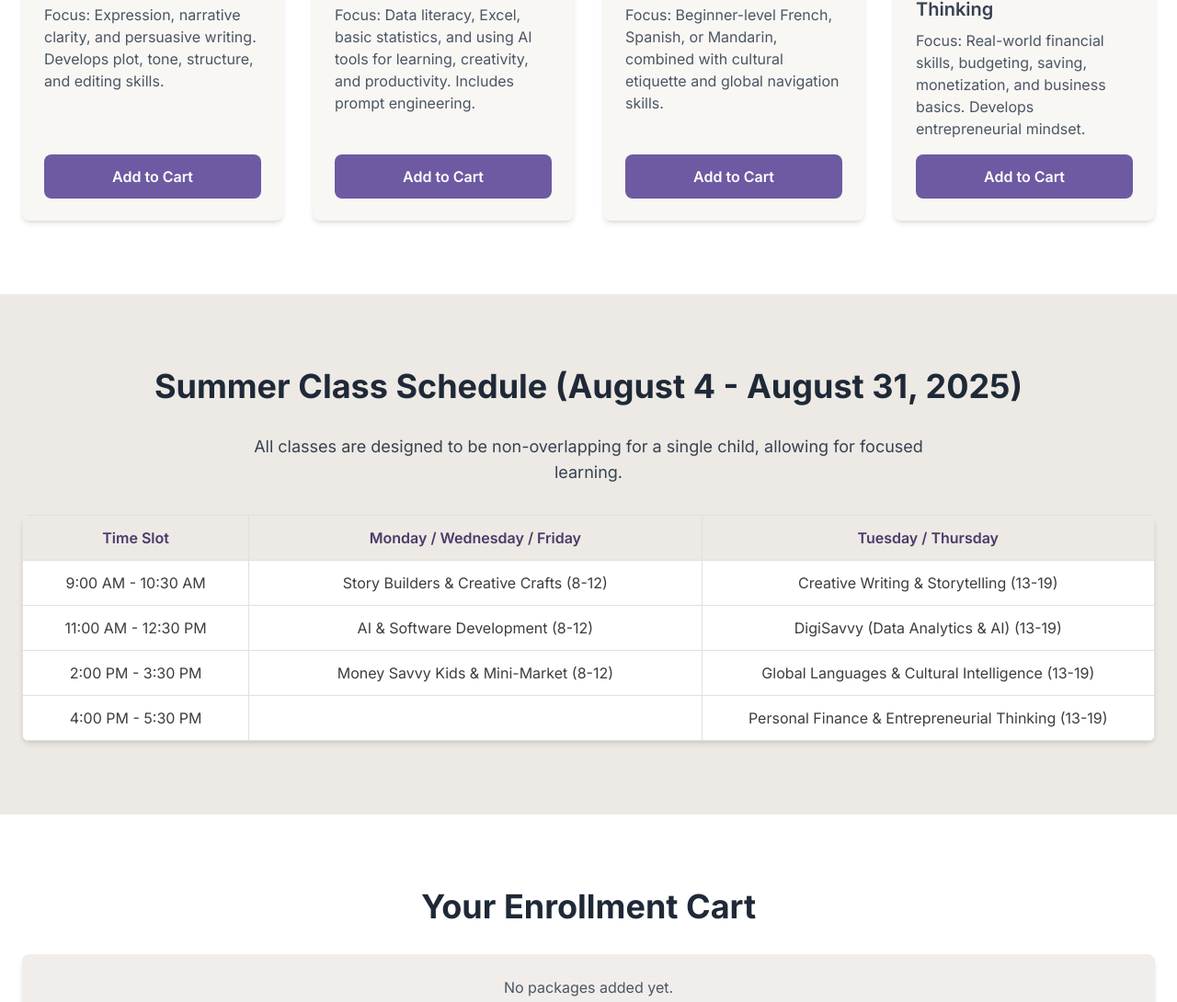
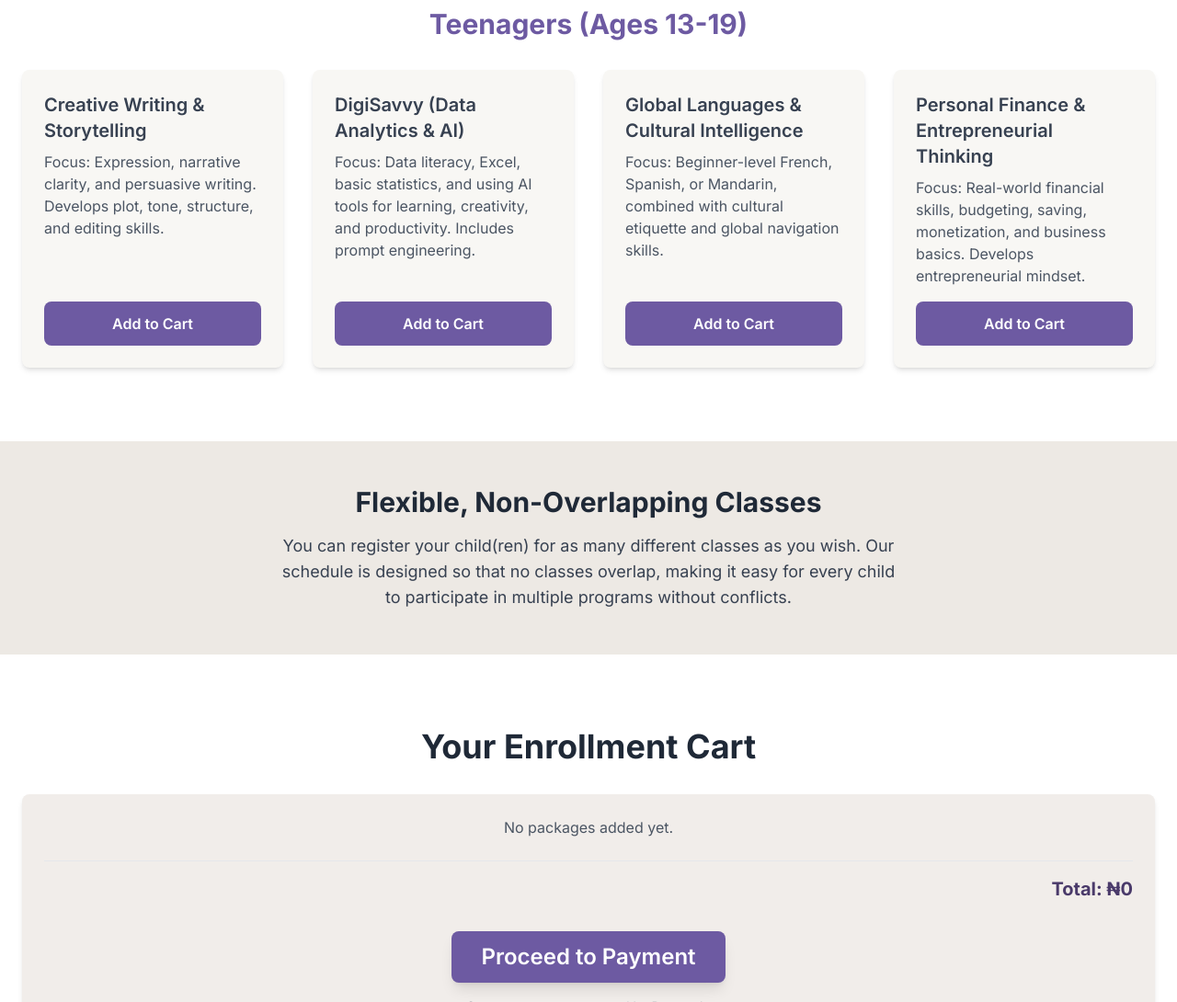
Before and after one commit to Abumonye/lw, a plain HTML site: page index.html in a window 1280 px wide. Shown: the part 1710-2800 px from the top of the page at 92% size. Drawn offline with nearby package versions, Linux system fonts and the light colour scheme.

Commit message:
logo addition and timetable removal

```diff
--- a/index.html
+++ b/index.html
@@ -109,6 +109,10 @@
 </head>
 
 <body class="antialiased">
+    <!-- Logo Section -->
+    <div class="w-full flex justify-center py-8 bg-white">
+        <img src="lw-logo2.jpg" alt="Learning World Logo" class="h-20 md:h-24 block" style="max-width:300px; border:none; outline:none; box-shadow:none;">
+    </div>
     <!-- Hero Section -->
     <section class="bg-[#f1edea] py-16 md:py-24 text-center">
         <div class="container">
@@ -182,9 +186,9 @@
                         <button class="btn-primary mt-4 add-to-cart-btn" data-package="AI & Software Development (Kids)">Add to Cart</button>
                     </div>
                     <div class="bg-[#f8f7f4] p-6 rounded-lg shadow-md package-card">
-                        <h4 class="font-semibold text-xl text-gray-700 mb-2">Money Savvy Kids & Mini-Market</h4>
+                        <h4 class="font-semibold text-xl text-gray-700 mb-2">Money Savvy Kids</h4>
                         <p class="text-gray-600 flex-grow">Focus: Basic money concepts and running a small market stall. Skills include profit margins, budgeting, and selling.</p>
-                        <button class="btn-primary mt-4 add-to-cart-btn" data-package="Money Savvy Kids & Mini-Market">Add to Cart</button>
+                        <button class="btn-primary mt-4 add-to-cart-btn" data-package="Money Savvy Kids">Add to Cart</button>
                     </div>
                 </div>
             </div>
@@ -218,49 +222,15 @@
         </div>
     </section>
 
-    <!-- Schedule Section -->
-    <section id="schedule" class="py-16 md:py-20 bg-[#ede9e4]">
+    <!-- Timetable/Info Section (replaces removed schedule) -->
+    <section class="py-8 md:py-12 bg-[#ede9e4]">
         <div class="container text-center">
-            <h2 class="text-3xl md:text-4xl font-bold text-gray-800 mb-8">
-                Summer Class Schedule (August 4 - August 31, 2025)
+            <h2 class="text-2xl md:text-3xl font-bold text-gray-800 mb-4">
+                Flexible, Non-Overlapping Classes
             </h2>
-            <p class="text-lg text-gray-700 mb-8 max-w-3xl mx-auto">
-                All classes are designed to be non-overlapping for a single child, allowing for focused learning.
+            <p class="text-lg text-gray-700 max-w-2xl mx-auto">
+                You can register your child(ren) for as many different classes as you wish. Our schedule is designed so that no classes overlap, making it easy for every child to participate in multiple programs without conflicts.
             </p>
-
-            <div class="overflow-x-auto rounded-lg shadow-md">
-                <table class="w-full border-collapse schedule-table">
-                    <thead>
-                        <tr>
-                            <th class="w-1/6">Time Slot</th>
-                            <th class="w-1/3">Monday / Wednesday / Friday</th>
-                            <th class="w-1/3">Tuesday / Thursday</th>
-                        </tr>
-                    </thead>
-                    <tbody>
-                        <tr>
-                            <td>9:00 AM - 10:30 AM</td>
-                            <td>Story Builders & Creative Crafts (8-12)</td>
-                            <td>Creative Writing & Storytelling (13-19)</td>
-                        </tr>
-                        <tr>
-                            <td>11:00 AM - 12:30 PM</td>
-                            <td>AI & Software Development (8-12)</td>
-                            <td>DigiSavvy (Data Analytics & AI) (13-19)</td>
-                        </tr>
-                        <tr>
-                            <td>2:00 PM - 3:30 PM</td>
-                            <td>Money Savvy Kids & Mini-Market (8-12)</td>
-                            <td>Global Languages & Cultural Intelligence (13-19)</td>
-                        </tr>
-                        <tr>
-                            <td>4:00 PM - 5:30 PM</td>
-                            <td></td>
-                            <td>Personal Finance & Entrepreneurial Thinking (13-19)</td>
-                        </tr>
-                    </tbody>
-                </table>
-            </div>
         </div>
     </section>
 
@@ -332,8 +302,8 @@
                         <svg class="w-6 h-6" fill="none" stroke="currentColor" viewBox="0 0 24 24" xmlns="http://www.w3.org/2000/svg"><path stroke-linecap="round" stroke-linejoin="round" stroke-width="2" d="M19 9l-7 7-7-7"></path></svg>
                     </div>
                     <div class="faq-answer">
-                        <p>Our current summer offerings include: Story Builders & Creative Crafts, AI & Software Development, Money Savvy Kids & Mini-Market (for 8-12); and Creative Writing & Storytelling, DigiSavvy (Data Analytics & AI), Global Languages
-                            & Cultural Intelligence, Personal Finance & Entrepreneurial Thinking (for 13-19).</p>
+                        <p>Our current summer offerings include: Story Builders & Creative Crafts, AI & Software Development, Money Savvy Kids (for 8-12); and Creative Writing & Storytelling, DigiSavvy (Data Analytics & AI), Global Languages & Cultural Intelligence,
+                            Personal Finance & Entrepreneurial Thinking (for 13-19).</p>
                     </div>
                 </div>
                 <div class="faq-item">
@@ -413,7 +383,7 @@
                 timeSlot: "11:00 AM - 12:30 PM",
                 days: ["Mon", "Wed", "Fri"]
             },
-            "Money Savvy Kids & Mini-Market": {
+            "Money Savvy Kids": {
                 ageGroup: "8-12",
                 focus: "Basic money concepts, running a small market stall.",
                 schedule: "Mon, Wed, Fri: 2:00 PM - 3:30 PM",
```
Also changed, not shown: lw-logo2.jpg (added), 1 other file.
